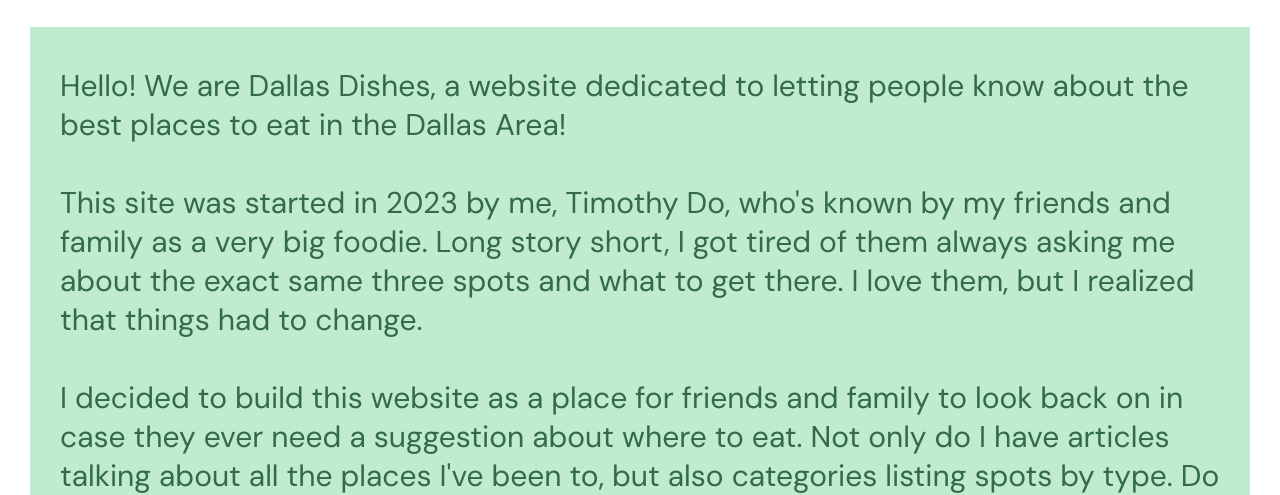
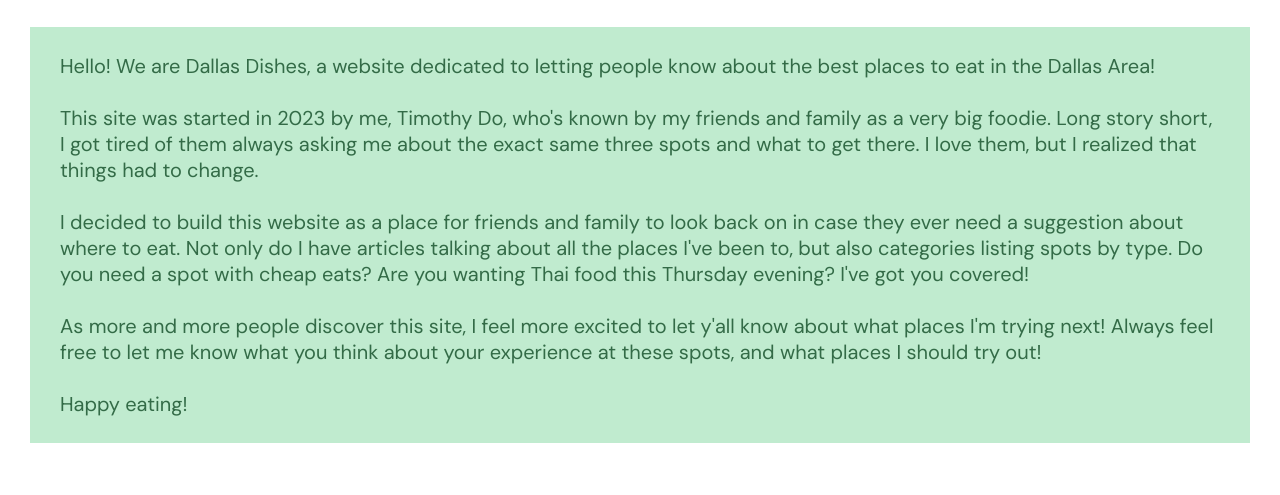
Before and after one commit to timothykdo12/Dallas-Dishes, a plain HTML site: page aboutus.html in a window 1280 px wide. Shown: the part 313-808 px from the top of the page. Drawn offline with Linux system fonts and the light colour scheme.

Commit message:
Update aboutus.html

```diff
--- a/aboutus.html
+++ b/aboutus.html
@@ -95,7 +95,7 @@
         margin:30px;">
             <div>
               <p style="color:#336B47;font-size:30px;padding:0;
-              margin: 30px;">
+              margin: 30px; font-size:20px;">
                 <br>
                 Hello! We are Dallas Dishes, a website dedicated to letting people know about the best places to eat in the Dallas Area!
                 <br><br>
```
